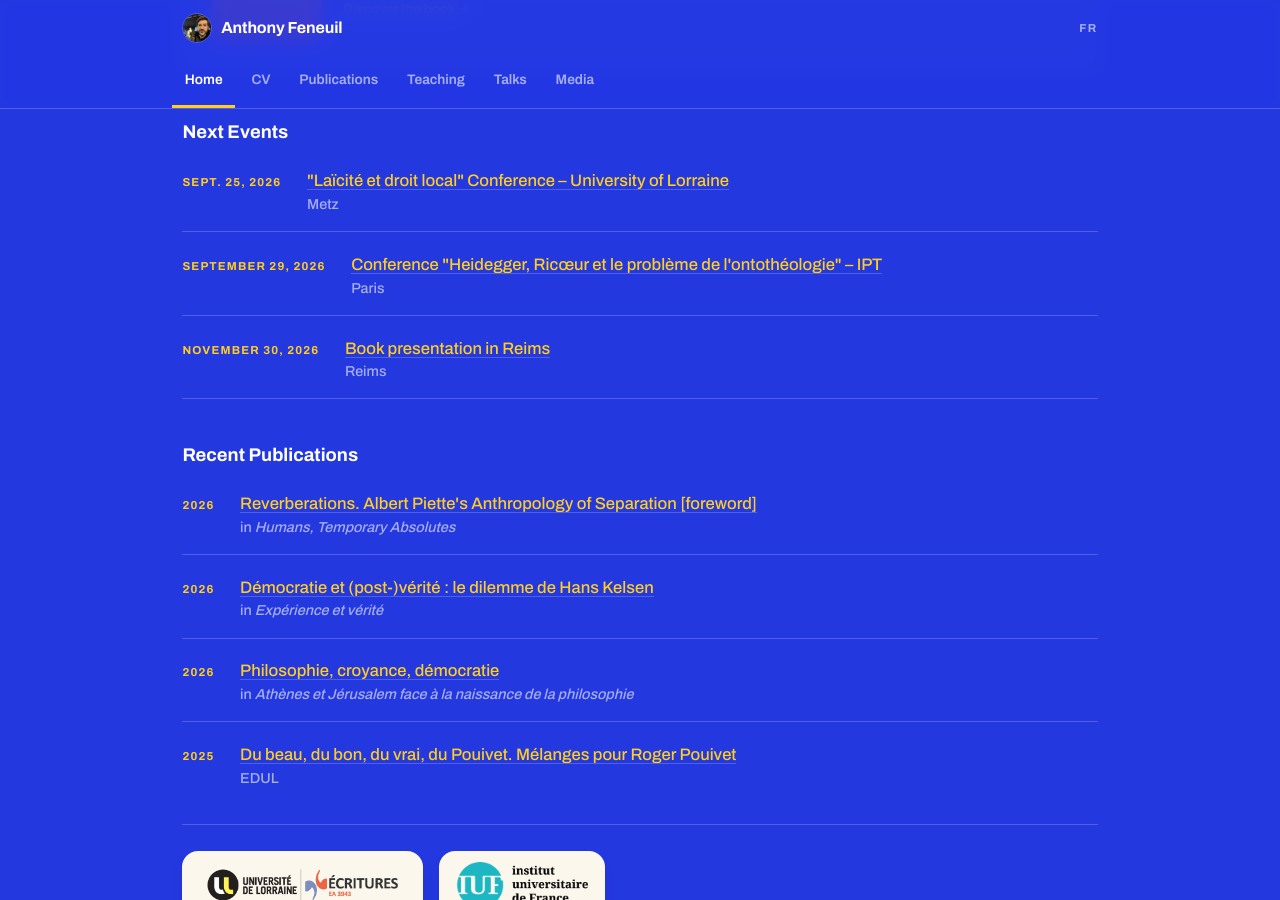
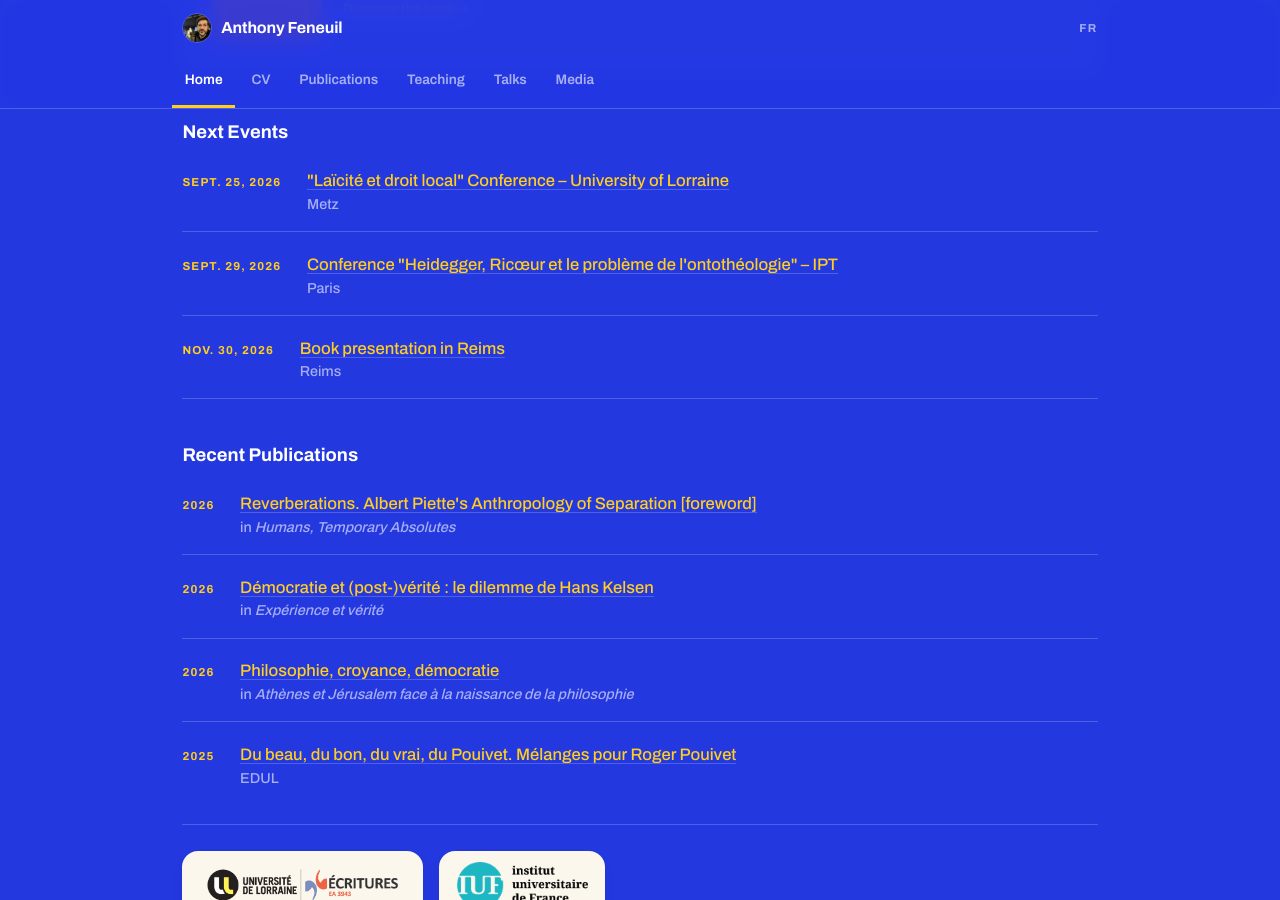
Before and after one commit to anfnl/anfnl.github.io, a Jekyll site: the page built from en/index.md, in a window 1280 px wide and 900 px high, scrolled down 1019 px. Built offline with Jekyll 4.4.1, drawn with Linux system fonts in a browser that asks for light colours; some web fonts are replaced.

Commit message:
Update events.yml

```diff
--- a/_data/events.yml
+++ b/_data/events.yml
@@ -5,15 +5,15 @@
   label_en: '"Laïcité et droit local" Conference – University of Lorraine'
   label_fr: 'Colloque "Laïcité et droit local" – Université de Lorraine'
 
-- date_en: "September 29, 2026"
-  date_fr: "29 septembre 2026"
+- date_en: "Sept. 29, 2026"
+  date_fr: "29 sept. 2026"
   location: "Paris"
   url: ""
   label_en: 'Conference "Heidegger, Ricœur et le problème de l''ontothéologie" – IPT'
   label_fr: 'Colloque "Heidegger, Ricœur et le problème de l''ontothéologie" – IPT'
 
-- date_en: "November 30, 2026"
-  date_fr: "30 novembre 2026"
+- date_en: "Nov. 30, 2026"
+  date_fr: "30 nov. 2026"
   location: "Reims"
   url: "https://epu-reimsepernay.org/evenements/ecp-conference-ne-ailleurs-itineraire-dune-quete-animee-par-m-anthony-feneuil/"
   label_fr: 'Présentation du livre Rien de caché à Reims'
```
